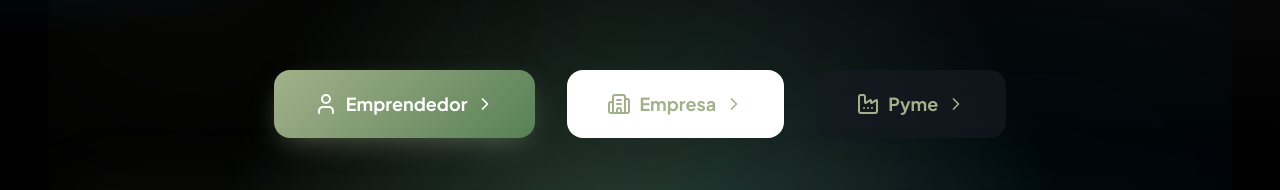
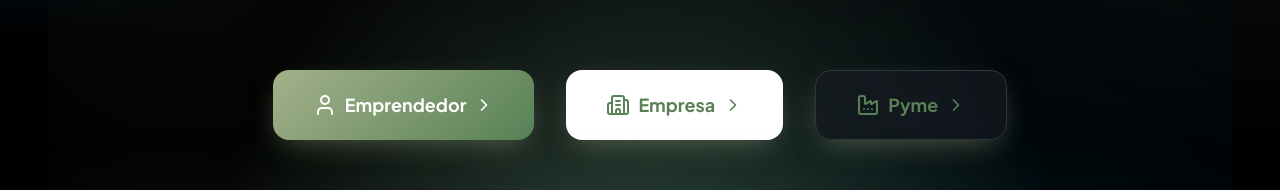
Before and after one commit to dgimenezdeveloper/folkode-webapp, a Next.js app in the folder frontend/: page / in a window 1280 px wide. Shown: the part 410-600 px from the top of the page. Built offline with nearby package versions, Linux system fonts and the light colour scheme.

Commit message:
Se agrego contorno a los botones, modico su color de texto y hover, agreo animacon a todos los botnes al pasar mouse y se aplico contraste en el boton de "Empresas". Se agregaron clases al globals.

```diff
--- a/frontend/src/app/globals.css
+++ b/frontend/src/app/globals.css
@@ -255,7 +255,6 @@ a:hover {
   border-radius: 1rem;
   transition: all 0.3s ease;
   cursor: pointer;
-  border: none;
   outline: none;
 }
 
@@ -301,6 +300,17 @@ a:hover {
 .btn-gradient:hover {
   transform: translateY(-2px);
   box-shadow: 0 10px 30px rgba(163, 177, 138, 0.3);
+}
+
+.btn-animated {
+  color: var(--color-primary-hover);
+  box-shadow: 0 10px 30px -10px rgba(163, 177, 138, 0.5);
+}
+
+.btn-animated:hover{
+  color: var(--color-text-inverse);
+  transform: translateY(-2px);
+  box-shadow: 0 15px 40px -10px rgba(163, 177, 138, 0.7);
 }
 
 /* ==================== CARDS ==================== */
--- a/frontend/src/components/layout/Navbar.tsx
+++ b/frontend/src/components/layout/Navbar.tsx
@@ -133,7 +133,7 @@ export default function Navbar() {
           <motion.a
             href="#contacto"
             onClick={(e) => handleNavClick(e, '#contacto')}
-            className="btn btn-gradient text-sm xl:text-base px-6 py-2.5 font-semibold shadow-lg button-text button-text:hover"
+            className="btn btn-gradient text-sm xl:text-base px-6 py-2.5 font-semibold shadow-lg button-text"
             whileHover={{ scale: 1.05, boxShadow: '0 0 20px rgba(134, 168, 105, 0.4)' }}
             whileTap={{ scale: 0.95 }}
           >
--- a/frontend/src/components/sections/Hero.tsx
+++ b/frontend/src/components/sections/Hero.tsx
@@ -39,7 +39,7 @@ export default function Hero() {
               href="https://wa.me/5491167906178"
               target="_blank"
               rel="noopener noreferrer"
-              className="btn btn-brand px-10 py-5 text-white rounded-2xl font-bold text-lg flex items-center gap-4 group"
+              className="btn btn-brand button-text px-10 py-5 text-white rounded-2xl font-bold text-lg flex items-center gap-4 group"
             >
               <User className="w-6 h-6" />
               Emprendedor
@@ -50,7 +50,7 @@ export default function Hero() {
               href="https://wa.me/5491169695436"
               target="_blank"
               rel="noopener noreferrer"
-              className="btn px-10 py-5 bg-white text-black rounded-2xl font-bold text-lg hover:bg-[#a3b18a] transition-all flex items-center gap-4 group"
+              className="btn btn-animated px-10 py-5 bg-white text-black rounded-2xl font-bold text-lg hover:bg-[#a3b18a] transition-all flex items-center gap-4 group button-text:hover"
             >
               <Building2 className="w-6 h-6" />
               Empresa
@@ -61,7 +61,7 @@ export default function Hero() {
               href="https://wa.me/5491165020777"
               target="_blank"
               rel="noopener noreferrer"
-              className="btn px-10 py-5 glass text-white rounded-2xl font-bold text-lg hover:border-[#a3b18a]/50 transition-all flex items-center gap-4 group"
+              className="btn btn-animated px-10 py-5 glass text-white rounded-2xl font-bold text-lg hover:border-[#a3b18a]/50 transition-all flex items-center gap-4 group"
             >
               <Factory className="w-6 h-6" />
               Pyme
```
